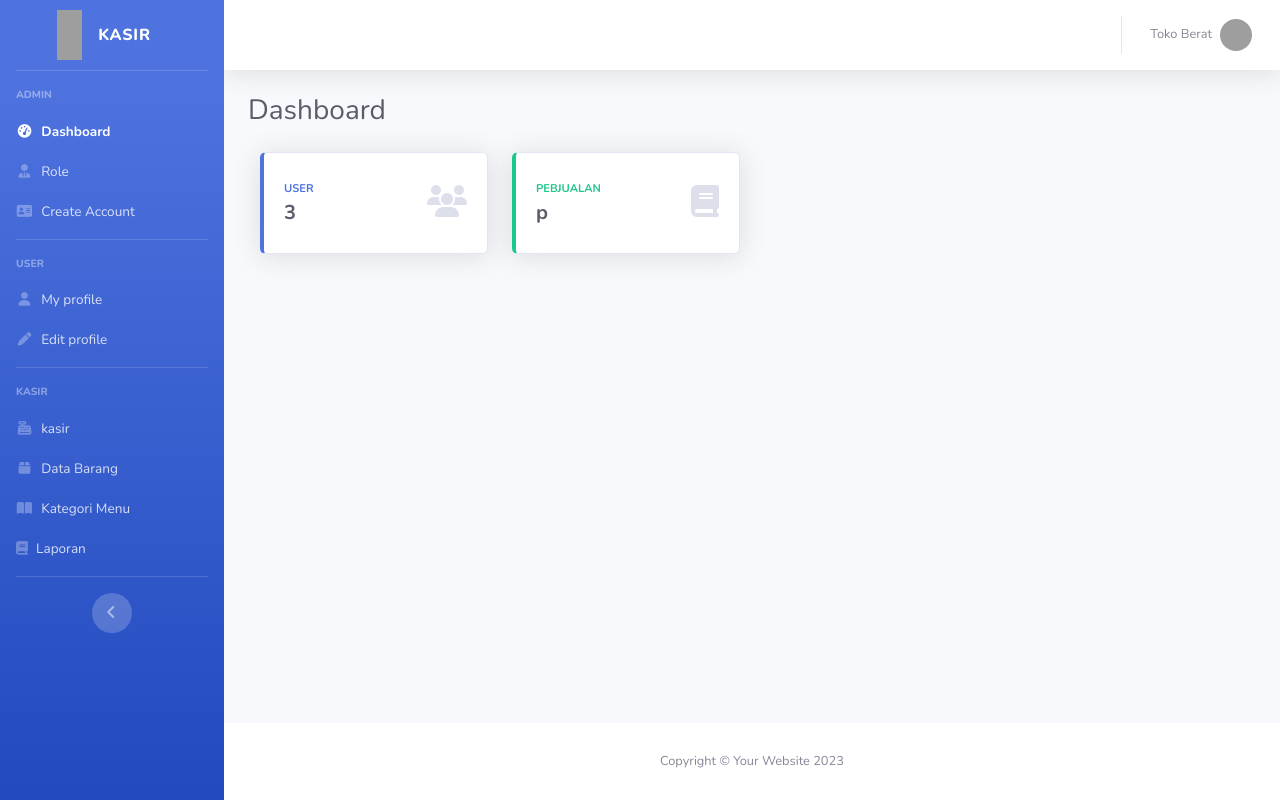
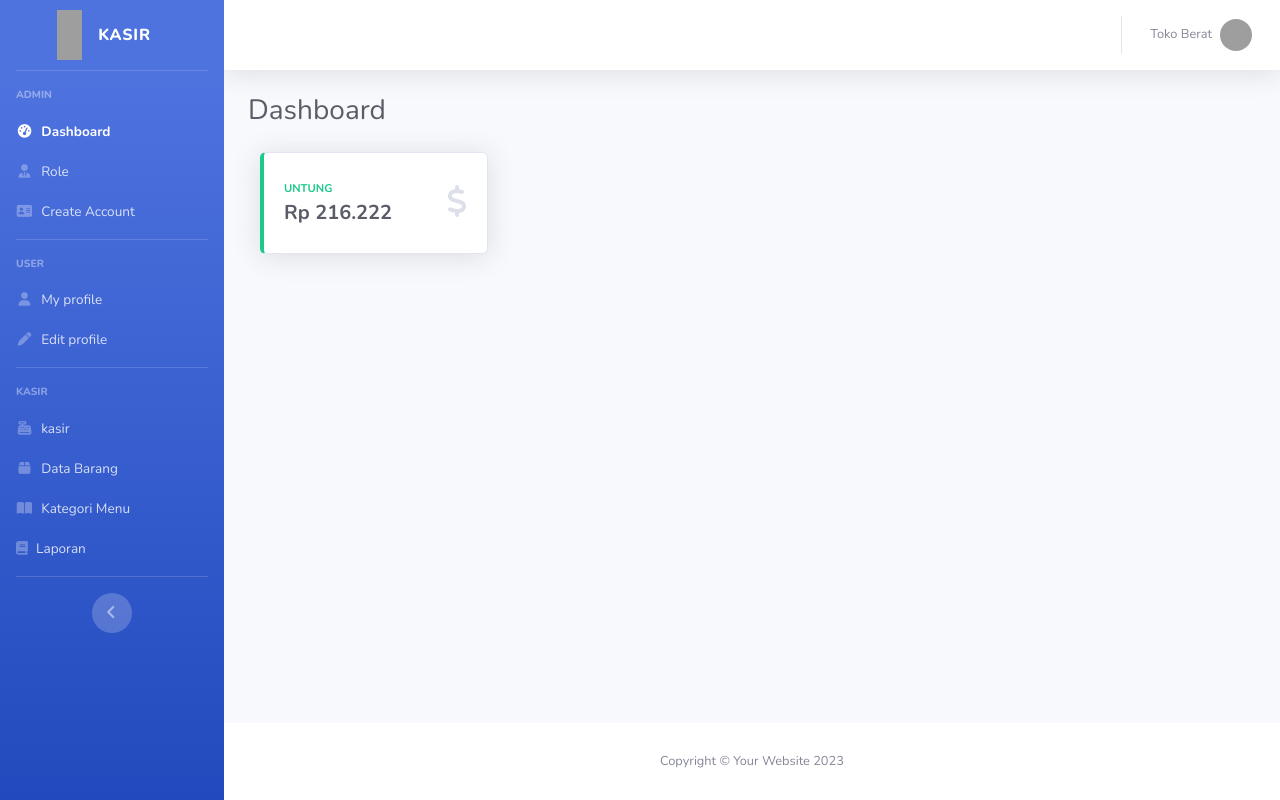
Before and after one commit to dimasrega/P_kasir, a CodeIgniter app: page /sistemlogin/admin in a window 1280 px wide. Run offline with CodeIgniter, Linux system fonts and the light colour scheme; a user stored in the database is signed in; data comes from the database, SQL or seed files in the repository; grey boxes are pictures that could not be loaded.

Commit message:
Final Project

```diff
--- a/application/controllers/Admin.php
+++ b/application/controllers/Admin.php
@@ -22,7 +22,12 @@ class Admin extends CI_Controller
 
 
         $data['jmluser'] = $this->db->get('user')->num_rows();
+        $data['penjualan'] = 0;
 
+        $penjualan = $this->db->select('total')->get('penjualan')->result_array();
+        foreach ($penjualan as $report) {
+            $data['penjualan'] += $report['total'];
+        }
 
         $this->load->view('templates/header', $data);
         $this->load->view('templates/sidebar', $data);
--- a/application/views/admin/index.php
+++ b/application/views/admin/index.php
@@ -7,23 +7,7 @@
     <div class="row">
         <div class="col-lg">
             <div class="card-group">
-                <!-- Earnings (Monthly) Card Example -->
-                <div class="col-xl-3 col-md-6 mb-4">
-                    <div class="card border-left-primary shadow h-100 py-2">
-                        <div class="card-body">
-                            <div class="row no-gutters align-items-center">
-                                <div class="col mr-2">
-                                    <div class="text-xs font-weight-bold text-primary text-uppercase mb-1">
-                                        User </div>
-                                    <div class="h5 mb-0 font-weight-bold text-gray-800"><?= $jmluser; ?></div>
-                                </div>
-                                <div class="col-auto">
-                                    <i class="fas fa-users fa-2x text-gray-300"></i>
-                                </div>
-                            </div>
-                        </div>
-                    </div>
-                </div>
+
 
                 <!-- Earnings (Monthly) Card Example -->
                 <div class="col-xl-3 col-md-6 mb-4">
@@ -32,11 +16,13 @@
                             <div class="row no-gutters align-items-center">
                                 <div class="col mr-2">
                                     <div class="text-xs font-weight-bold text-success text-uppercase mb-1">
-                                        Pebjualan</div>
-                                    <div class="h5 mb-0 font-weight-bold text-gray-800">p</div>
+                                        Untung</div>
+                                    <div class="h5 mb-0 font-weight-bold text-gray-800">
+                                        Rp <span class="price-label"><?= $penjualan; ?></span>
+                                    </div>
                                 </div>
                                 <div class="col-auto">
-                                    <i class="fas fa-book fa-2x text-gray-300"></i>
+                                    <i class="fa-solid fa-dollar-sign  fa-2x text-gray-300"></i>
                                 </div>
                             </div>
                         </div>
```
